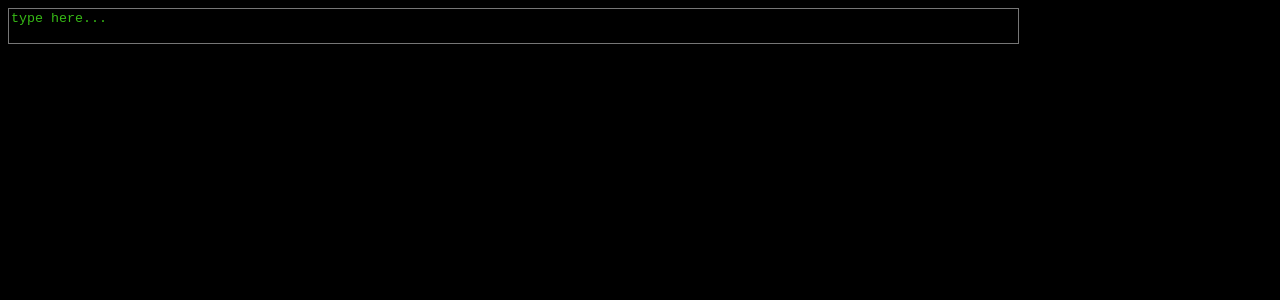
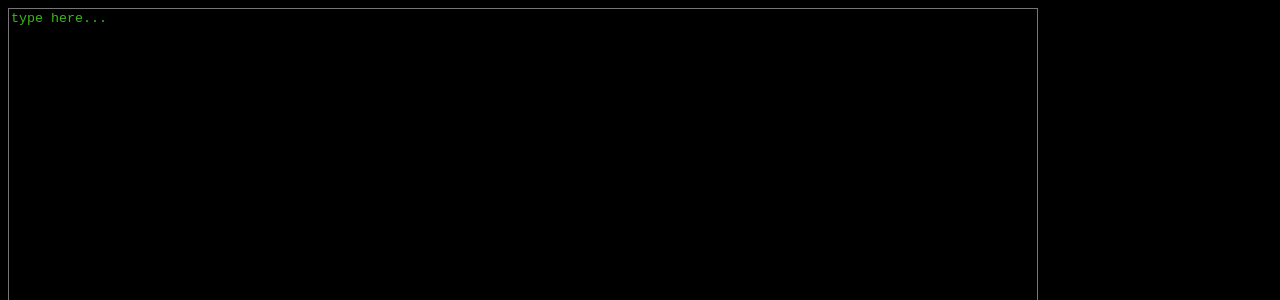
Before and after one commit to grahamhaynie/blinky, a React (Create React App) app in the folder blinky/: page / in a window 1280 px wide. Shown: the top 300 px of the page. Built offline with nearby package versions, Linux system fonts and the light colour scheme.

Commit message:
text box big

```diff
--- a/blinky/src/components/blinkyBox.jsx
+++ b/blinky/src/components/blinkyBox.jsx
@@ -18,7 +18,7 @@ export default class BoxForm extends React.Component {
 
     render(){
         return(
-            <div>
+            <div class="box">
                 <textarea value={this.state.text} onChange={this.handleTextChange} />
             </div>
         );
--- a/blinky/src/css/box.css
+++ b/blinky/src/css/box.css
@@ -4,5 +4,9 @@ textarea {
     color: #37ba16;
     width: 80%;
     height: 80%;
-    box-sizing: border-box;
 }
+
+.box{
+    height: 100%;
+    width: 100%;
+}
--- a/blinky/src/index.css
+++ b/blinky/src/index.css
@@ -1,3 +1,5 @@
-body{
-    background-color: black;
-  }
+html, body, body > div, .main {
+  width: 100%;
+  height: 100%;
+  background-color: black;
+}
--- a/blinky/src/index.jsx
+++ b/blinky/src/index.jsx
@@ -3,6 +3,8 @@ import ReactDOM from 'react-dom';
 import './index.css';
 
 import BoxForm from './components/blinkyBox.jsx'
+
+
 
 class BlinkApp extends React.Component {
     constructor(props) {
@@ -11,7 +13,7 @@ class BlinkApp extends React.Component {
 
     render(){
         return(
-            <div>
+            <div class="main">
                 <BoxForm />
             </div>
         );
```
Also changed, not shown: 1 other file (tests, documents, lock files or other folders).
